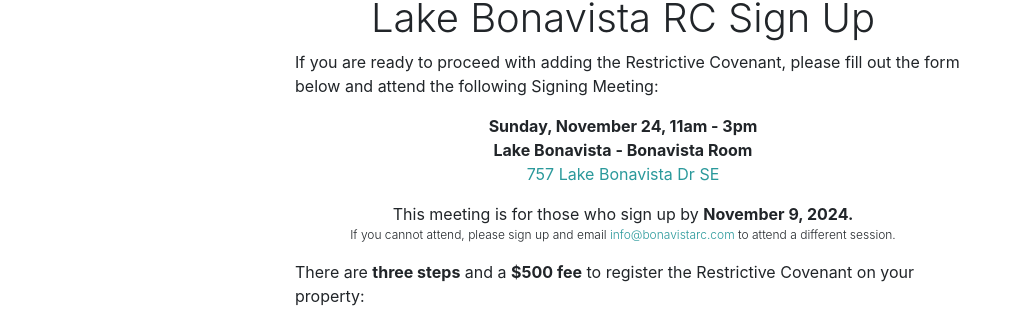
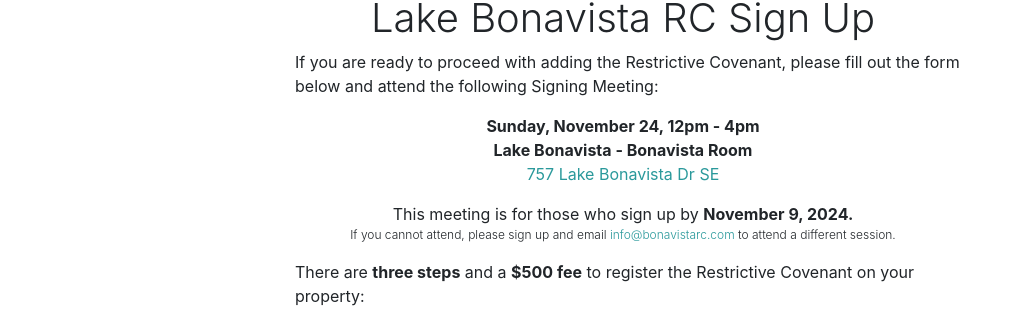
Before and after one commit to BonavistaRC/BonavistaRC.github.io, a Jekyll site: the page built from signup.markdown, in a window 1280 px wide. Shown: the part 116-426 px from the top of the page, without its empty margins (17-1031 px from the left). Built offline with Jekyll 4.4.1, drawn with Linux system fonts in a browser that asks for light colours.

Commit message:
Changed time of Signing Event

```diff
--- a/_includes/signup_meeting_details.md
+++ b/_includes/signup_meeting_details.md
@@ -1,6 +1,6 @@
 
 
-<p align="center" style="margin:0;padding-left: 0;"><b>Sunday, November 24, 11am - 3pm</b> </p>
+<p align="center" style="margin:0;padding-left: 0;"><b>Sunday, November 24, 12pm - 4pm</b> </p>
 <p align="center" style="margin:0;padding-left: 0;"><b>Lake Bonavista - Bonavista Room</b></p>
 <p align="center" style="padding-left: 0;"><a href="https://maps.app.goo.gl/8D8VYwfzaevEVm1B8">757 Lake Bonavista Dr SE</a></p>
 
```
